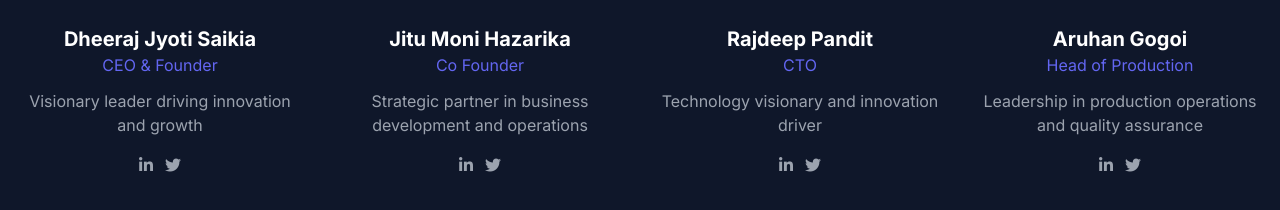
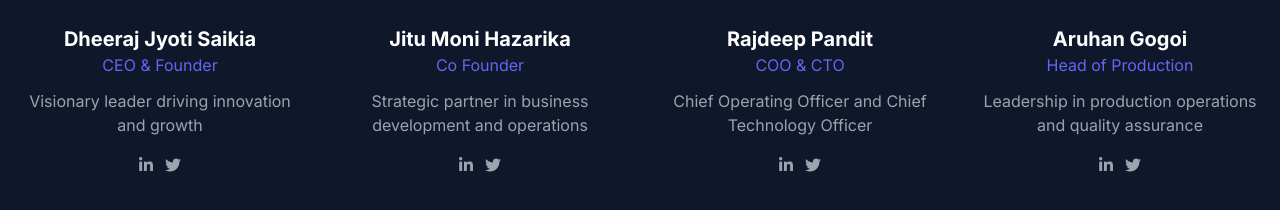
Before and after one commit to anshuonline/hypecrews, a PHP site: page /about.php in a window 1280 px wide. Shown: the part 2913-3123 px from the top of the page. Run offline with PHP 8.4, Linux system fonts and the light colour scheme; some libraries are stand-ins or nearby versions.

Commit message:
Update team section with full names and roles - Added Jitu Moni Hazarika as Co-Founder, updated Aruhan Gogoi to Head of Production, and Rajdeep Pandit to COO & CTO

```diff
--- a/about.php
+++ b/about.php
@@ -212,14 +212,14 @@ $pageTitle = "About Us - Hypecrews";
                     </div>
                 </div>
 
-                <!-- Rajdeep Pandit - CTO -->
+                <!-- Rajdeep Pandit - COO & CTO -->
                 <div class="team-member text-center">
                     <div class="overflow-hidden rounded-xl mb-6">
                         <img src="graphics/Our-Team/company owner and and co founder .png" alt="Rajdeep Pandit" class="w-full h-80 object-cover transition duration-500">
                     </div>
                     <h3 class="text-xl font-bold">Rajdeep Pandit</h3>
-                    <p class="text-primary mb-3">CTO</p>
-                    <p class="text-gray-400 mb-4">Technology visionary and innovation driver</p>
+                    <p class="text-primary mb-3">COO & CTO</p>
+                    <p class="text-gray-400 mb-4">Chief Operating Officer and Chief Technology Officer</p>
                     <div class="flex justify-center space-x-3">
                         <a href="#" class="text-gray-400 hover:text-primary transition">
                             <i class="fab fa-linkedin-in"></i>
```
